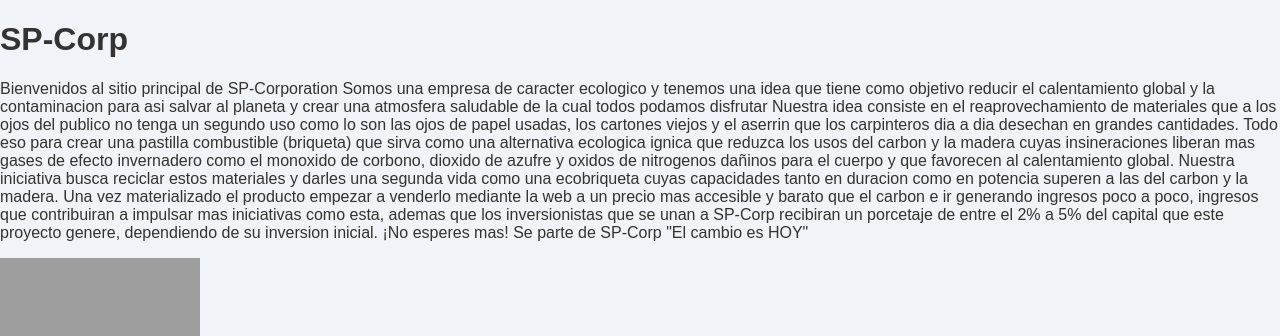
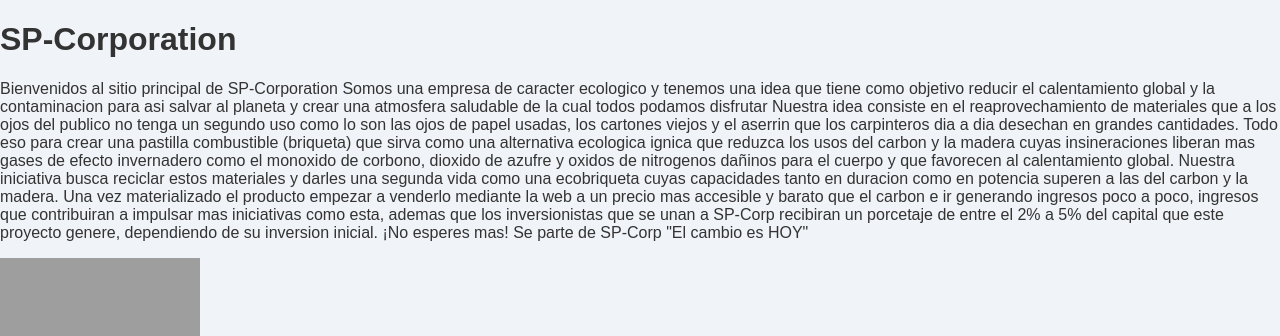
Before and after one commit to 10201609/SP-Corporation, a plain HTML site: page index.html in a window 1280 px wide. Shown: the top 336 px of the page. Drawn offline with Linux system fonts and the light colour scheme; grey boxes are pictures that could not be loaded.

Commit message:
Update index.html

```diff
--- a/index.html
+++ b/index.html
@@ -7,7 +7,9 @@
     <link rel="stylesheet" href="styles.css">
 </head>
 <body>
-    <h1>SP-Corp</h1>
+    <header>
+        <h1>SP-Corporation</h1>
+    </header>
     <p>Bienvenidos al sitio principal de SP-Corporation
     Somos una empresa de caracter ecologico y tenemos una idea que tiene
     como objetivo reducir el calentamiento global
```
